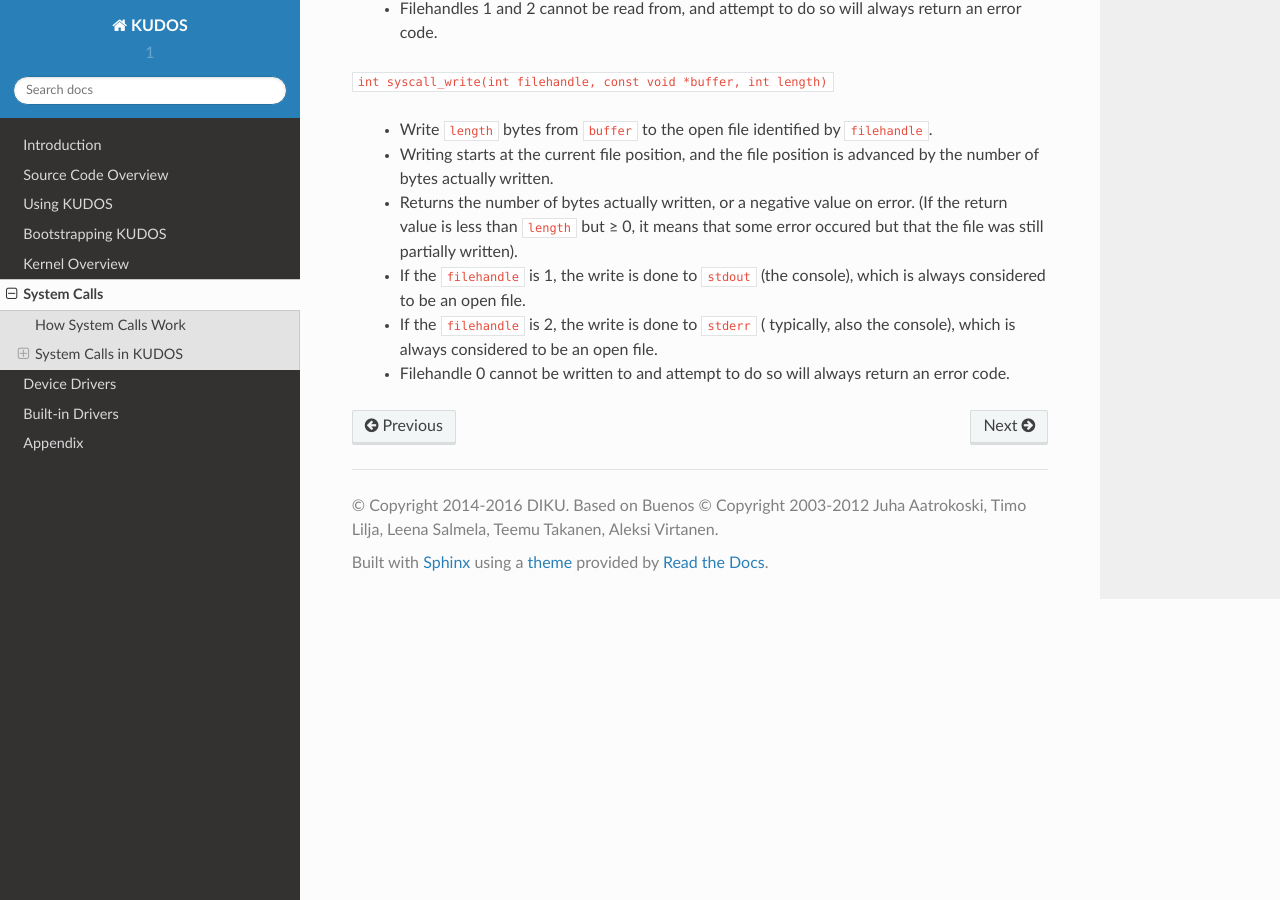
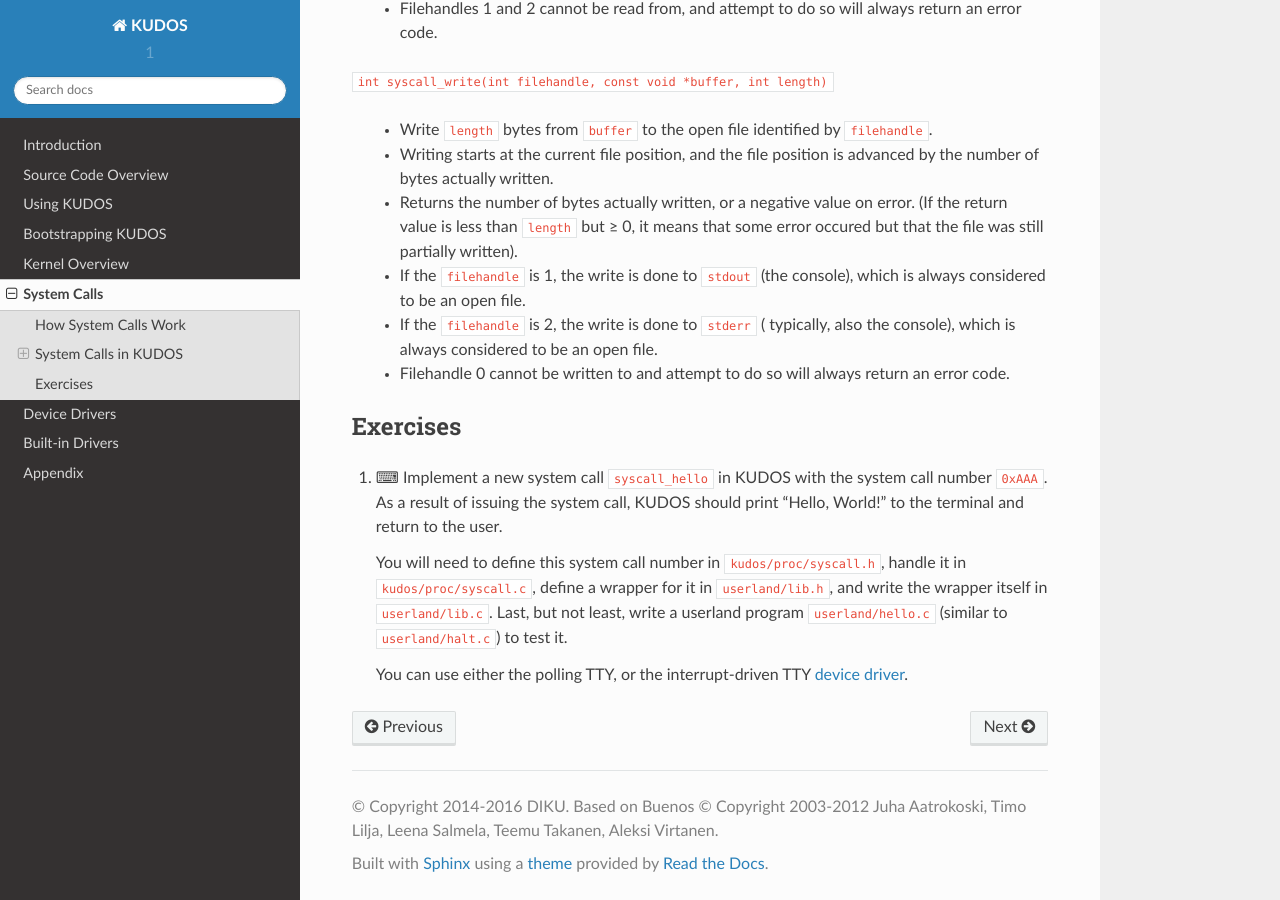
Before and after one commit to DIKU-EDU/kudos, a Sphinx documentation site: the page built from docs/system-calls.rst, in a window 1280 px wide and 900 px high, scrolled down 2489 px. Built offline with Sphinx 7.4.7 and the Read the Docs theme 2.0.0, drawn with Linux system fonts in a browser that asks for light colours; pages that are not in the unit, such as notebooks, are missing from menus.

Commit message:
exercises from this week

```diff
--- a/docs/builtin-drivers.rst
+++ b/docs/builtin-drivers.rst
@@ -5,7 +5,6 @@
 target are all designed to work with YAMS hardware.  The purpose of this section
 is to show how one can create actual drivers for for the KUDOS device driver
 interface.
-
 
 Polling TTY Driver
 ------------------
@@ -201,3 +200,8 @@
 
 Each processor has its own status device.  These devices can be used to count
 the number of CPUs on the system or to generate interrupts on any CPU.
+
+Exercises
+---------
+
+1. Both ``kwrite`` and ``kprintf`` use the polling TTY driver. Why?
--- a/docs/introduction.rst
+++ b/docs/introduction.rst
@@ -146,9 +146,9 @@
 
 The exercises look like this:
 
-1. *This is a theoretical exercise.*
+1. This is a theoretical exercise.
 
-2. ⌨ *This is a programming task.*
+2. ⌨ This is a programming task.
 
 References
 ----------
--- a/docs/system-calls.rst
+++ b/docs/system-calls.rst
@@ -158,3 +158,19 @@
 
   * Filehandle 0 cannot be written to and attempt to do so will always
     return an error code.
+
+Exercises
+---------
+
+1. ⌨ Implement a new system call ``syscall_hello`` in KUDOS with the system
+   call number ``0xAAA``. As a result of issuing the system call, KUDOS should
+   print "Hello, World!" to the terminal and return to the user.
+
+   You will need to define this system call number in ``kudos/proc/syscall.h``,
+   handle it in ``kudos/proc/syscall.c``, define a wrapper for it in
+   ``userland/lib.h``, and write the wrapper itself in ``userland/lib.c``. Last,
+   but not least, write a userland program ``userland/hello.c`` (similar to
+   ``userland/halt.c``) to test it.
+
+   You can use either the polling TTY, or the interrupt-driven TTY :doc:`device
+   driver <builtin-drivers>`.
```
